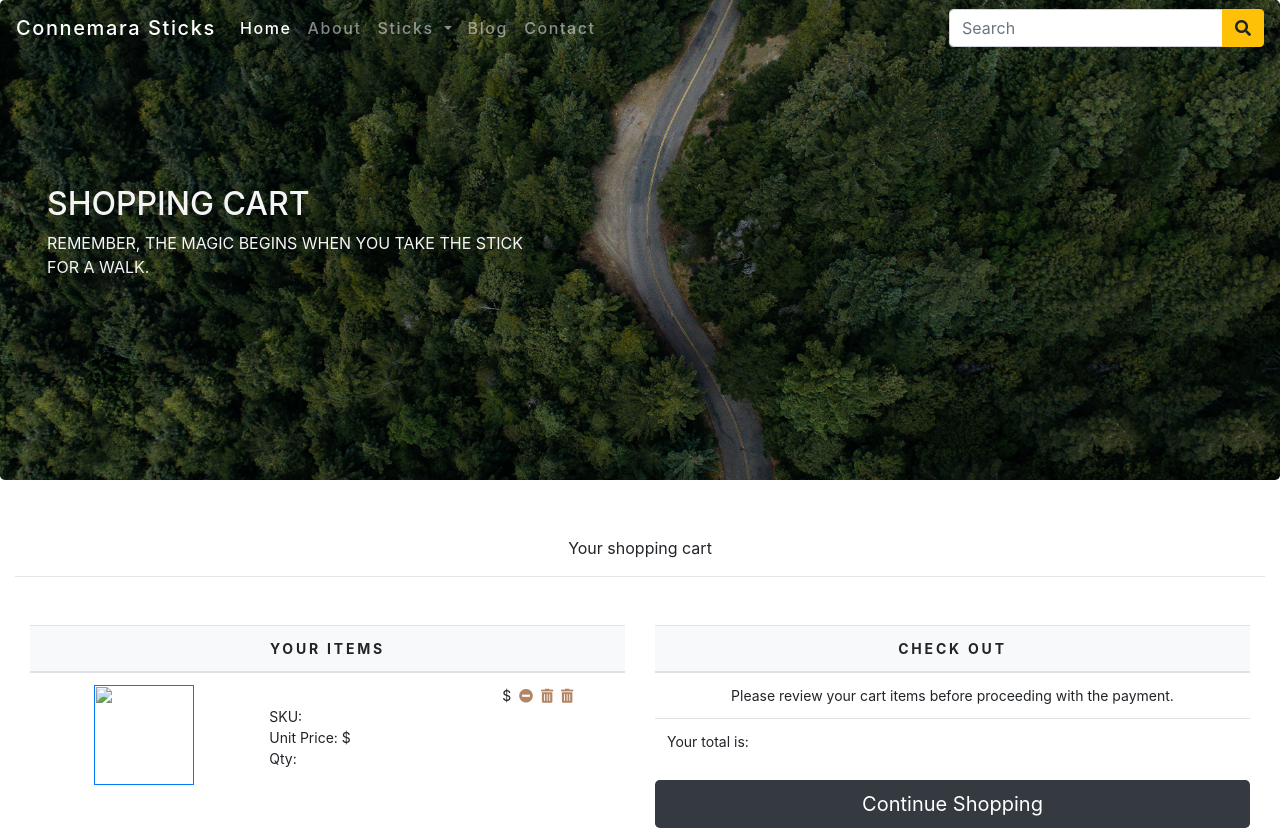
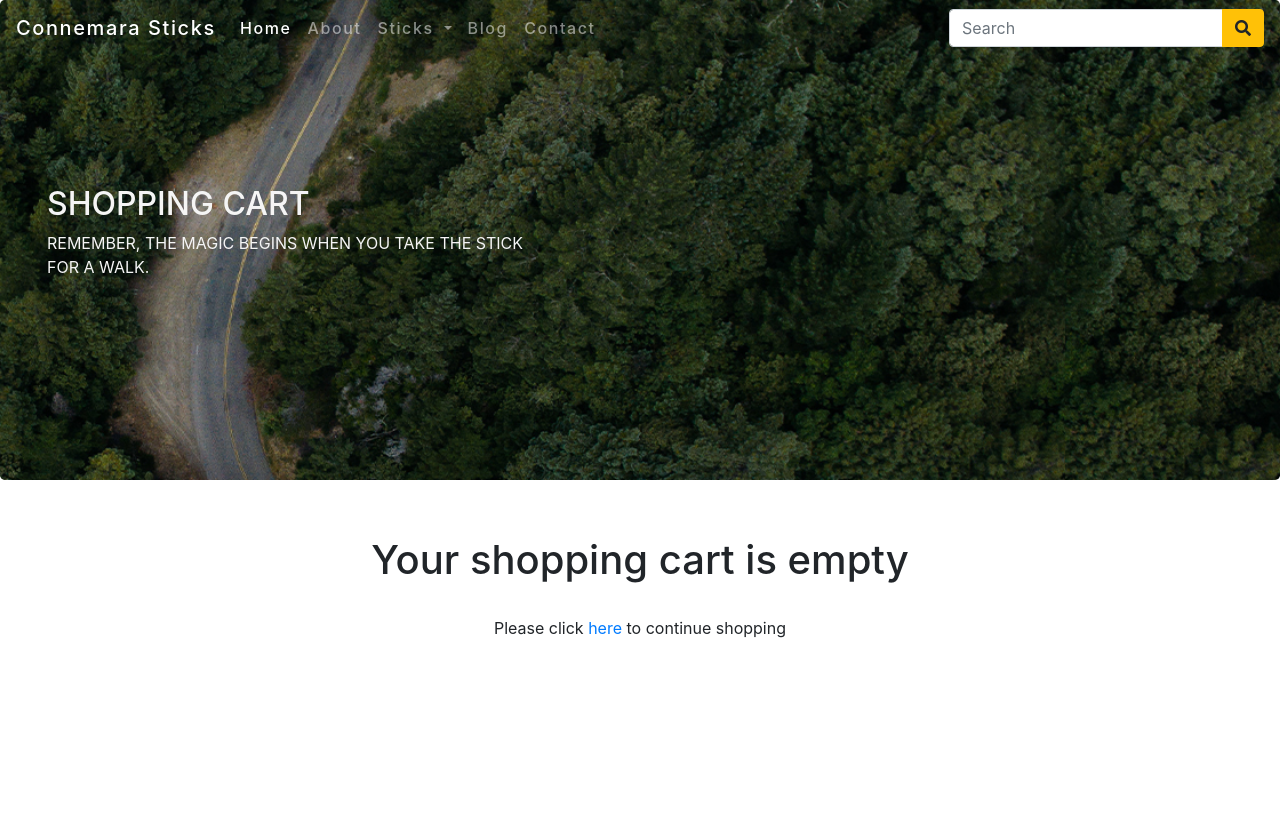
Before and after one commit to Squelsh84/connemara-sticks-ms4, a Django app: page /cart/ in a window 1280 px wide. After the commit the page ends 638 px from the top, so only its background shows below. Run offline with Django 3.2, Linux system fonts and the light colour scheme; tables that the repository leaves empty hold one stand-in row (values such as "Sample post"); some libraries are stand-ins or nearby versions.

Commit message:
Added code to display when item is added to cart.

```diff
--- a/cart/templates/cart.html
+++ b/cart/templates/cart.html
@@ -16,6 +16,22 @@
   </div>
 </div>
 
+
+
+
+
+{% if not cart_items %}
+<div class="text-center">
+  <br>
+  <h1 class="text-center product_title">
+    Your shopping cart is empty
+  </h1>
+  <br>
+  <p class="text-center">
+    Please click <a href="{% url 'index' %}">here</a> to continue shopping
+  </p>
+</div>
+{% else %}
 <div class="container-fluid">
   <div class="text-center">
     <br>
@@ -34,31 +50,43 @@
             </th>
           </tr>
         </thead>
-
+        {% for cart_item in cart_items %}
         <tr>
           <td>
-            <a href="">
-              <img src="" width="100" height="100" alt="">
+            <a href="cart_item.product.get_url">
+              <img src="{{cart_item.product.image.url}}" width="100" height="100" alt="">
             </a>
           </td>
           <td class="text-left">
-
+            {{cart_item.product.name}}
             <br>
-            SKU:
+            SKU: {{cart_item.product.id}}
             <br>
-            Unit Price: $
+            Unit Price: €{{cart_item.product.price}}
             <br>
-            Qty:
+            Qty: {{cart_item.quantity}} x {{cart_item.product.price}}
           </td>
           <td>
-            $
-            &nbsp;<a href=""><i class="fas fa-minus-circle cart_icon"></i></a>
-            &nbsp;<a href=""><i class="fas fa-trash-alt cart_icon"></i></a>
-            &nbsp;<a href=""><i class="fas fa-trash-alt cart_icon"></i></a>
+            €{{cart_item.sub_total}}
           </td>
-
+          {% if cart_item.quantity < cart_item.product.stock %}
+          <td>
+            &nbsp;<a href="{% url 'add_cart' cart_item.product.id %}"><i class="fas fa-plus-circle cart_icon"></i></a>
+            &nbsp;<a href="{% url 'cart_remove' cart_item.product.id %}"><i
+                class="fas fa-minus-circle cart_icon"></i></a>
+            &nbsp;<a href="{% url 'cart_remove_product' cart_item.product.id %}"><i
+                class="fas fa-trash-alt cart_icon"></i></a>
+          </td>
+          {% else %}
+          <td>
+            &nbsp;<a href="{% url 'cart_remove' cart_item.product.id %}"><i
+                class="fas fa-minus-circle cart_icon"></i></a>
+            &nbsp;<a href="{% url 'cart_remove_product' cart_item.product.id %}"><i
+                class="fas fa-trash-alt cart_icon"></i></a>
+          </td>
+          {% endif %}
         </tr>
-
+        {% endfor %}
 
       </table>
     </div>
@@ -79,13 +107,13 @@
           </tr>
           <tr>
             <td class="text-left">
-              Your total is: <strong></strong>
+              Your total is: <strong>€{{total}}</strong>
             </td>
           </tr>
         </tbody>
       </table>
       <div class="mx-auto">
-        <form class="" action="" method="">
+        <form class="" action="" method="POST">
 
         </form>
         <a href="{% url 'index' %}" style="text-decoration: none;">
@@ -96,7 +124,5 @@
       </div>
     </div>
   </div>
-</div>
-
-
-{%endblock%}
+  {% endif %}
+  {% endblock %}
```
